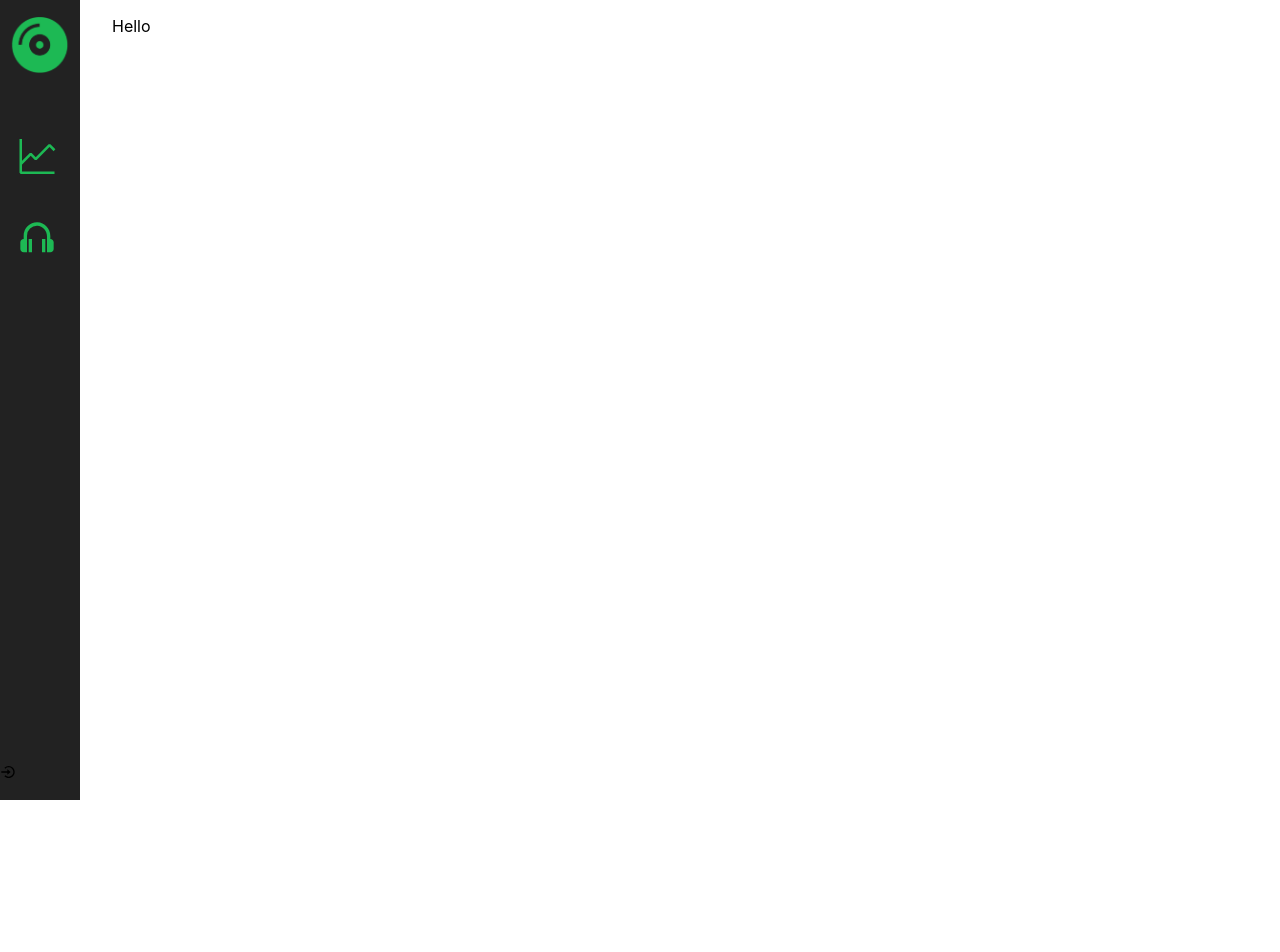
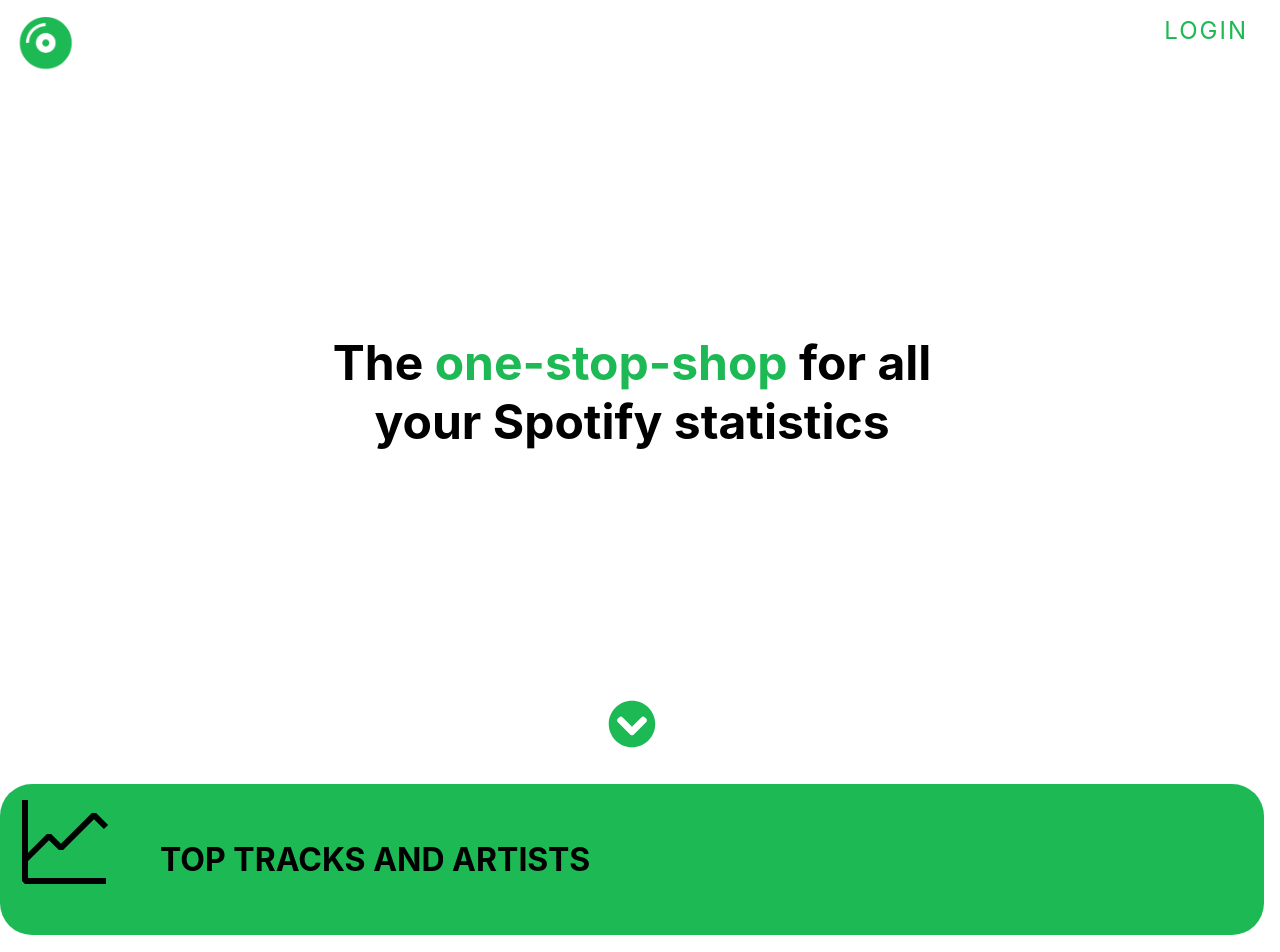
Before and after one commit to luca2849/myspotifystats-react, a Next.js app: page / in a window 1280 px wide. Shown: the top 952 px of the page. Before the commit the page ends 800 px from the top, so only its background shows below. Built offline with nearby package versions, Linux system fonts and the light colour scheme.

Commit message:
MSS-30 - Beginnings of a home page

```diff
--- a/components/AppContainer/AppContainer.tsx
+++ b/components/AppContainer/AppContainer.tsx
@@ -1,10 +1,12 @@
 import React, { useEffect, useState } from "react";
+import { useRouter } from "next/router";
 import styles from "./AppContainer.module.scss";
+
 import checkToken from "../../util/checkToken";
 import { setHeaders } from "../../util/setHeaders";
+
 import { connect } from "react-redux";
 import { loadUser, refreshToken } from "../../actions/auth";
-import { store } from "../../store";
 
 import SideNav from "../Navigation/SideNav";
 
@@ -34,12 +36,21 @@
 		// ensure user is loaded into state
 		if (localStorage.getItem("access_token")) loadUser();
 	}, [refreshToken]);
+	const router = useRouter();
 	return (
 		<>
 			{tokenSafe && (
 				<>
-					<SideNav />
-					<div className={styles.container}>{children}</div>
+					{router.pathname !== "/" && <SideNav />}
+					<div
+						className={
+							router.pathname !== "/"
+								? styles.container
+								: styles.homeContainer
+						}
+					>
+						{children}
+					</div>
 				</>
 			)}
 		</>
--- a/components/Navigation/SideNav.tsx
+++ b/components/Navigation/SideNav.tsx
@@ -21,7 +21,7 @@
 			<div className={styles.top}>
 				<div className={styles.brand}>
 					<Link href="/">
-						<img src="/img/logo.png" alt={`User profile`} />
+						<img src="/img/logo.png" alt={`MySpotifyStats Logo`} />
 					</Link>
 				</div>
 				<NavItem
--- a/pages/index.tsx
+++ b/pages/index.tsx
@@ -1,14 +1,59 @@
+import Link from "next/link";
+import Script from "next/script";
 import Meta from "../components/Meta/Meta";
+import { FaChevronCircleDown } from "react-icons/fa";
+import { VscGraphLine } from "react-icons/vsc";
+import { BiHeadphone } from "react-icons/bi";
 
-import styles from "../styles/Home.module.css";
+import styles from "../styles/Home.module.scss";
 
 export default function Home() {
 	return (
-		<div className={styles.container}>
-			<Meta title="MySpotifyStats | Track your top Spotify statistics" />
-			<div>
-				<p>Hello</p>
+		<>
+			<div className={styles.home}>
+				<Meta title="MySpotifyStats | Track your top Spotify statistics" />
+				<Script
+					src="/scripts/homeScroll.js"
+					strategy="afterInteractive"
+					defer
+				/>
+				<div>
+					<header className={styles.header}>
+						<div className={styles.top}>
+							<div className={styles.brand}>
+								<img
+									src="/img/logo.png"
+									alt={`MySpotifyStats Logo`}
+								/>
+							</div>
+							<nav className={styles.nav}>
+								<div className={styles.navItem}>
+									<Link href="/login">Login</Link>
+								</div>
+							</nav>
+						</div>
+						<div className={styles.hero}>
+							<h1>
+								The <span>one-stop-shop</span> for all your
+								Spotify statistics
+							</h1>
+						</div>
+						<div className={styles.goDown} id="goDown">
+							<FaChevronCircleDown />
+						</div>
+					</header>
+				</div>
 			</div>
-		</div>
+			<div className={styles.lower} id="lower">
+				<div className={`scrollItem ${styles.ScrollItem}`}>
+					<div className={styles.ScrollItem_icon}>
+						<VscGraphLine />
+					</div>
+					<div className={styles.ScrollItem_text}>
+						<p>Top tracks and artists</p>
+					</div>
+				</div>
+			</div>
+		</>
 	);
 }
--- a/pages/login/callback.tsx
+++ b/pages/login/callback.tsx
@@ -17,7 +17,7 @@
 		// query local API for access token from spotify
 		if (!code) return;
 		generateToken({ code });
-		router.push("/");
+		router.push("/profile");
 	}, [code, generateToken]);
 	return <p>Redirecting...</p>;
 };
--- /dev/null
+++ b/public/scripts/homeScroll.js
@@ -0,0 +1,35 @@
+document.addEventListener("scroll", () => {
+	// animations for scroll effects
+	window.webkitRequestAnimationFrame(function () {
+		if (window.innerWidth >= 1024) {
+			const scrollItem = document.querySelector(".scrollItem");
+			const scrollPercentage = window.scrollY / window.innerHeight;
+			const scrollValue = (window.innerWidth + 10) * scrollPercentage;
+			if (scrollPercentage < 0.5) {
+				scrollItem.style.transform = `translate3d(${scrollValue}px, 0, 0)`;
+			}
+		}
+	});
+});
+
+const getScrollDist = () => {
+	const scrollTop =
+		window.pageYOffset !== undefined
+			? window.pageYOffset
+			: (
+					document.documentElement ||
+					document.body.parentNode ||
+					document.body
+			  ).scrollTop;
+	return Math.round(scrollTop);
+};
+
+document.querySelector("#goDown").addEventListener("click", () => {
+	const y =
+		document.querySelector("#lower").getBoundingClientRect().top +
+		window.scrollY;
+	window.scroll({
+		top: y,
+		behavior: "smooth",
+	});
+});
--- a/styles/Home.module.css
+++ /dev/null
@@ -1,129 +0,0 @@
-.container {
-  padding: 0 2rem;
-}
-
-.main {
-  min-height: 100vh;
-  padding: 4rem 0;
-  flex: 1;
-  display: flex;
-  flex-direction: column;
-  justify-content: center;
-  align-items: center;
-}
-
-.footer {
-  display: flex;
-  flex: 1;
-  padding: 2rem 0;
-  border-top: 1px solid #eaeaea;
-  justify-content: center;
-  align-items: center;
-}
-
-.footer a {
-  display: flex;
-  justify-content: center;
-  align-items: center;
-  flex-grow: 1;
-}
-
-.title a {
-  color: #0070f3;
-  text-decoration: none;
-}
-
-.title a:hover,
-.title a:focus,
-.title a:active {
-  text-decoration: underline;
-}
-
-.title {
-  margin: 0;
-  line-height: 1.15;
-  font-size: 4rem;
-}
-
-.title,
-.description {
-  text-align: center;
-}
-
-.description {
-  margin: 4rem 0;
-  line-height: 1.5;
-  font-size: 1.5rem;
-}
-
-.code {
-  background: #fafafa;
-  border-radius: 5px;
-  padding: 0.75rem;
-  font-size: 1.1rem;
-  font-family: Menlo, Monaco, Lucida Console, Liberation Mono, DejaVu Sans Mono,
-    Bitstream Vera Sans Mono, Courier New, monospace;
-}
-
-.grid {
-  display: flex;
-  align-items: center;
-  justify-content: center;
-  flex-wrap: wrap;
-  max-width: 800px;
-}
-
-.card {
-  margin: 1rem;
-  padding: 1.5rem;
-  text-align: left;
-  color: inherit;
-  text-decoration: none;
-  border: 1px solid #eaeaea;
-  border-radius: 10px;
-  transition: color 0.15s ease, border-color 0.15s ease;
-  max-width: 300px;
-}
-
-.card:hover,
-.card:focus,
-.card:active {
-  color: #0070f3;
-  border-color: #0070f3;
-}
-
-.card h2 {
-  margin: 0 0 1rem 0;
-  font-size: 1.5rem;
-}
-
-.card p {
-  margin: 0;
-  font-size: 1.25rem;
-  line-height: 1.5;
-}
-
-.logo {
-  height: 1em;
-  margin-left: 0.5rem;
-}
-
-@media (max-width: 600px) {
-  .grid {
-    width: 100%;
-    flex-direction: column;
-  }
-}
-
-@media (prefers-color-scheme: dark) {
-  .card,
-  .footer {
-    border-color: #222;
-  }
-  .code {
-    background: #111;
-  }
-  .logo img {
-    filter: invert(1);
-  }
-}
--- /dev/null
+++ b/styles/Home.module.scss
@@ -0,0 +1,105 @@
+@use "../util/styles/colours" as *;
+@use "../util/styles/breakpoints" as *;
+
+.home {
+	padding: 1rem;
+}
+
+.top {
+	width: calc(100vw - 3rem);
+	height: calc(100vh - 3rem);
+	display: flex;
+	justify-content: space-between;
+}
+
+.brand {
+	& > img {
+		width: 60px;
+	}
+}
+
+.nav {
+	font-size: 1.5rem;
+}
+
+.navItem {
+	text-transform: uppercase;
+	letter-spacing: 2px;
+	border-bottom: 2px solid transparent;
+	color: $green;
+	transition: all 0.2s;
+
+	&:hover {
+		border-bottom: 2px solid $green;
+	}
+}
+
+.header {
+	position: relative;
+}
+
+.hero {
+	position: absolute;
+	top: 50%;
+	left: 50%;
+	max-width: 700px;
+	transform: translate(-50%, -50%);
+	text-align: center;
+	& > h1 {
+		font-size: 3rem;
+	}
+	& span {
+		color: $green;
+	}
+
+	@media screen and (max-width: $md) {
+		left: 0;
+		transform: translate(0, -50%);
+		& > h1 {
+			font-size: 2rem;
+		}
+	}
+}
+
+.goDown {
+	position: absolute;
+	top: 95%;
+	left: 50%;
+	transform: translate(-50%, -50%);
+	font-size: 3rem;
+	color: $green;
+	cursor: pointer;
+}
+
+.ScrollItem {
+	display: flex;
+	align-items: center;
+	font-size: 200%;
+	width: 100%;
+	padding: 1rem;
+	background: $green;
+	color: black;
+	transition: transform 0.1s;
+	transform: translate3d(0, 0, 0);
+	-webkit-transform: translate3d(0, 0, 0);
+	border-radius: 2rem;
+
+	&_icon {
+		margin-right: 3rem;
+		font-size: 6rem;
+	}
+
+	&_text {
+		text-transform: uppercase;
+		font-weight: bold;
+		& > p {
+			margin: 0;
+		}
+	}
+}
+
+.lower {
+	height: 100vh;
+	position: relative;
+	overflow-x: hidden;
+}
--- /dev/null
+++ b/util/styles/_breakpoints.scss
@@ -0,0 +1,4 @@
+$xs: 480px;
+$sm: 768px;
+$md: 1024px;
+$lg: 1200px;
```
